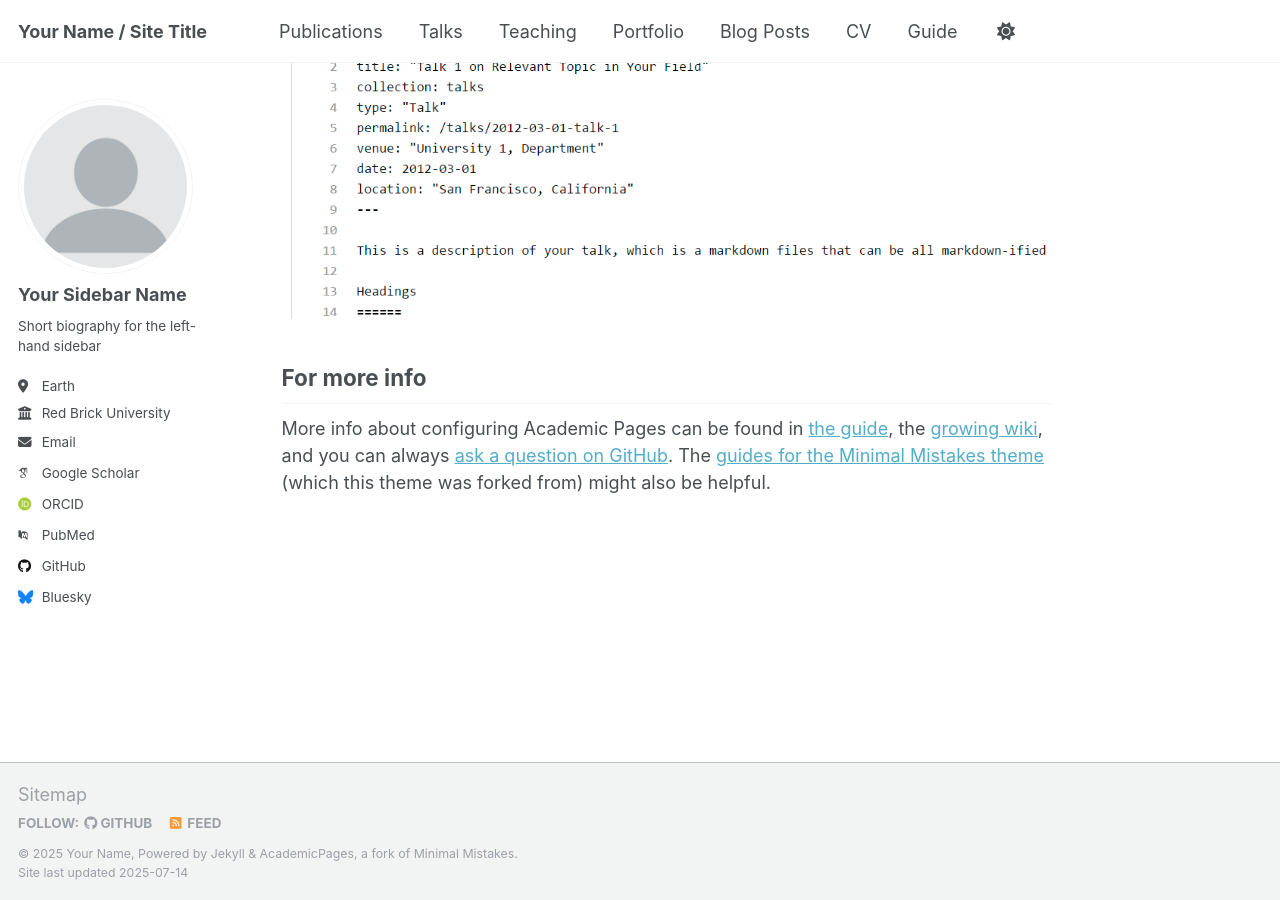
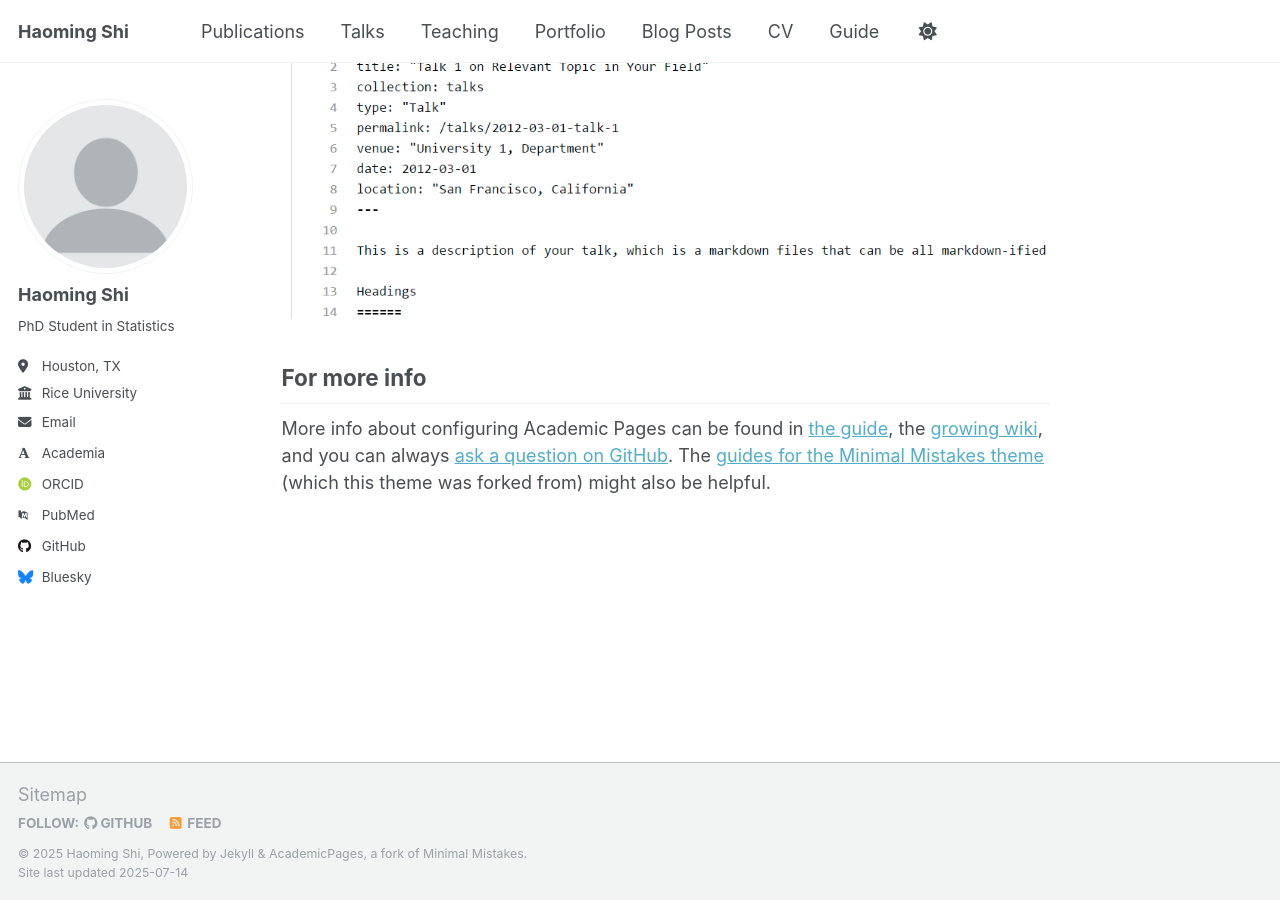
Before and after one commit to haomingsj98/haomingsj98.github.io, a Jekyll site: the page built from _pages/about.md, in a window 1280 px wide and 900 px high, scrolled down 2880 px. Built offline with Jekyll 4.4.1, drawn with Linux system fonts in a browser that asks for light colours; some web fonts are replaced; a script that is not in the unit is left out.

Commit message:
🔧 update site title & author info

```diff
--- a/_config.yml
+++ b/_config.yml
@@ -9,13 +9,13 @@
 # Basic Site Settings
 locale                   : "en-US"
 site_theme               : "default"
-title                    : "Your Name / Site Title"
+title                    : "Haoming Shi"
 title_separator          : "-"
-name                     : &name "Your Name"
+name                     : &name "Haoming Shi"
 description              : &description "personal description"
-url                      : https://academicpages.github.io # the base hostname & protocol for your site e.g. "https://[your GitHub username].github.io" or if you already have some other page hosted on Github then use "https://[your GitHub username].github.io/[Your Repo Name]"
+url                      : https://haomingsj98.github.io # the base hostname & protocol for your site e.g. "https://[your GitHub username].github.io" or if you already have some other page hosted on Github then use "https://[your GitHub username].github.io/[Your Repo Name]"
 baseurl                  : "" # the subpath of your site, e.g. "/blog"
-repository               : "academicpages/academicpages.github.io"
+repository               : "haomingsj98/haomingshi.github.io"
 
 # Site Author - The following control what appear as part of the author content on the side bar.
 #               If a field is blank the icon and link will not appear, otherwise it will be shown.
@@ -23,20 +23,20 @@ repository               : "academicpages/academicpages.github.io"
 author:
   # Biographic information
   avatar           : "profile.png"
-  name             : "Your Sidebar Name"
-  pronouns         : # example: "she/her"
-  bio              : "Short biography for the left-hand sidebar"
-  location         : "Earth"
-  employer         : "Red Brick University"
+  name             : "Haoming Shi"
+  pronouns         : # example: "He/Him"
+  bio              : "PhD Student in Statistics"
+  location         : "Houston, TX"
+  employer         : "Rice University"
   uri              : # URL
-  email            : "none@example.org"
+  email            : "hs75@rice.edu"
 
   # Academic websites
-  academia         : # URL
+  academia         : "https://profiles.rice.edu/student/haoming-shi"
   arxiv            : # URL - Update with the correct link to your profile
-  googlescholar    : "https://scholar.google.com/citations?user=PS_CX0AAAAAJ"
+  googlescholar    : # URL
   impactstory      : # URL
-  orcid            : "http://orcid.org/yourorcidurl"
+  orcid            : "https://orcid.org/0000-0002-8495-8720"
   semantic         : # URL
   pubmed           : "https://www.ncbi.nlm.nih.gov/pubmed/?term=john+snow"
   researchgate     : # URL
```
